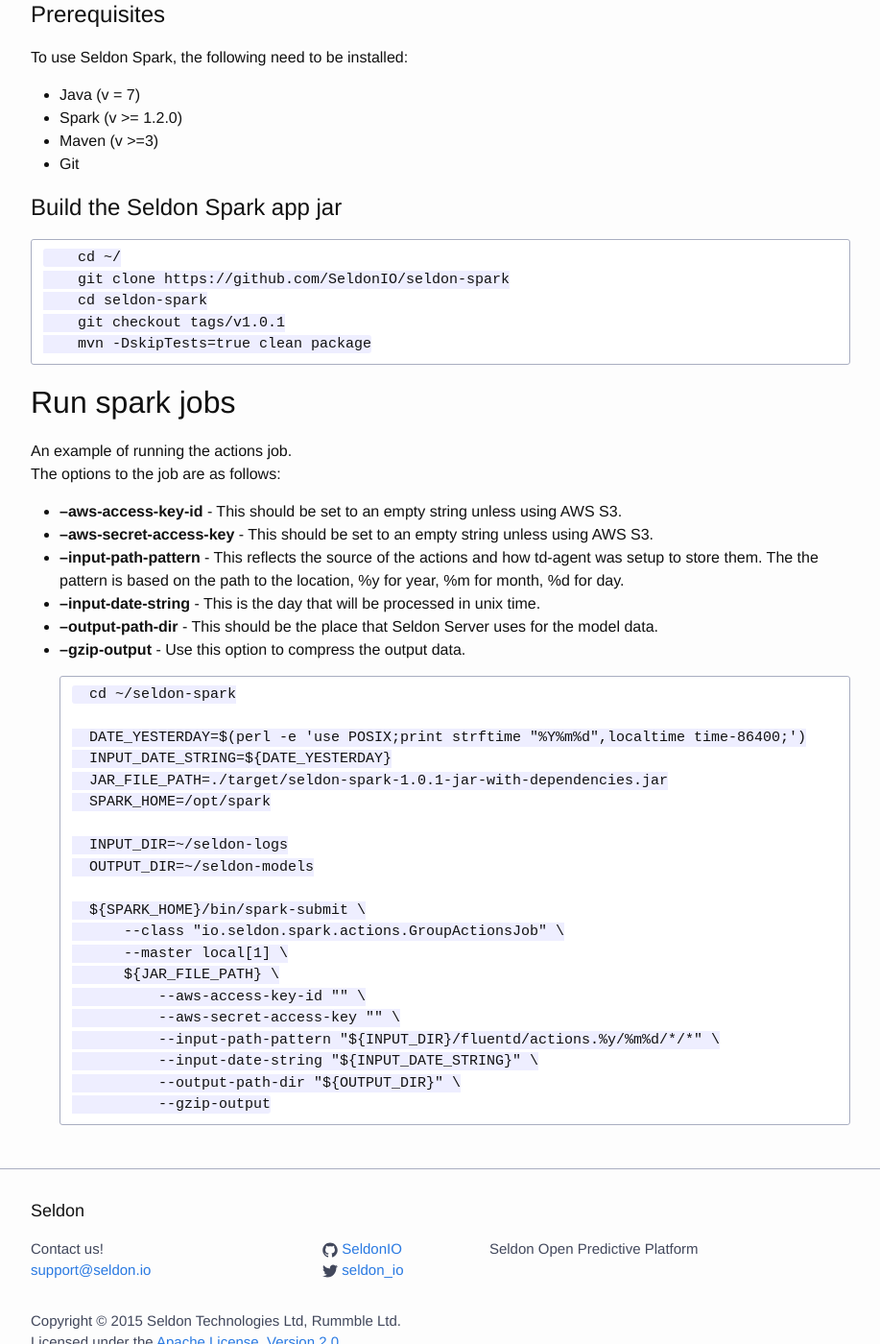
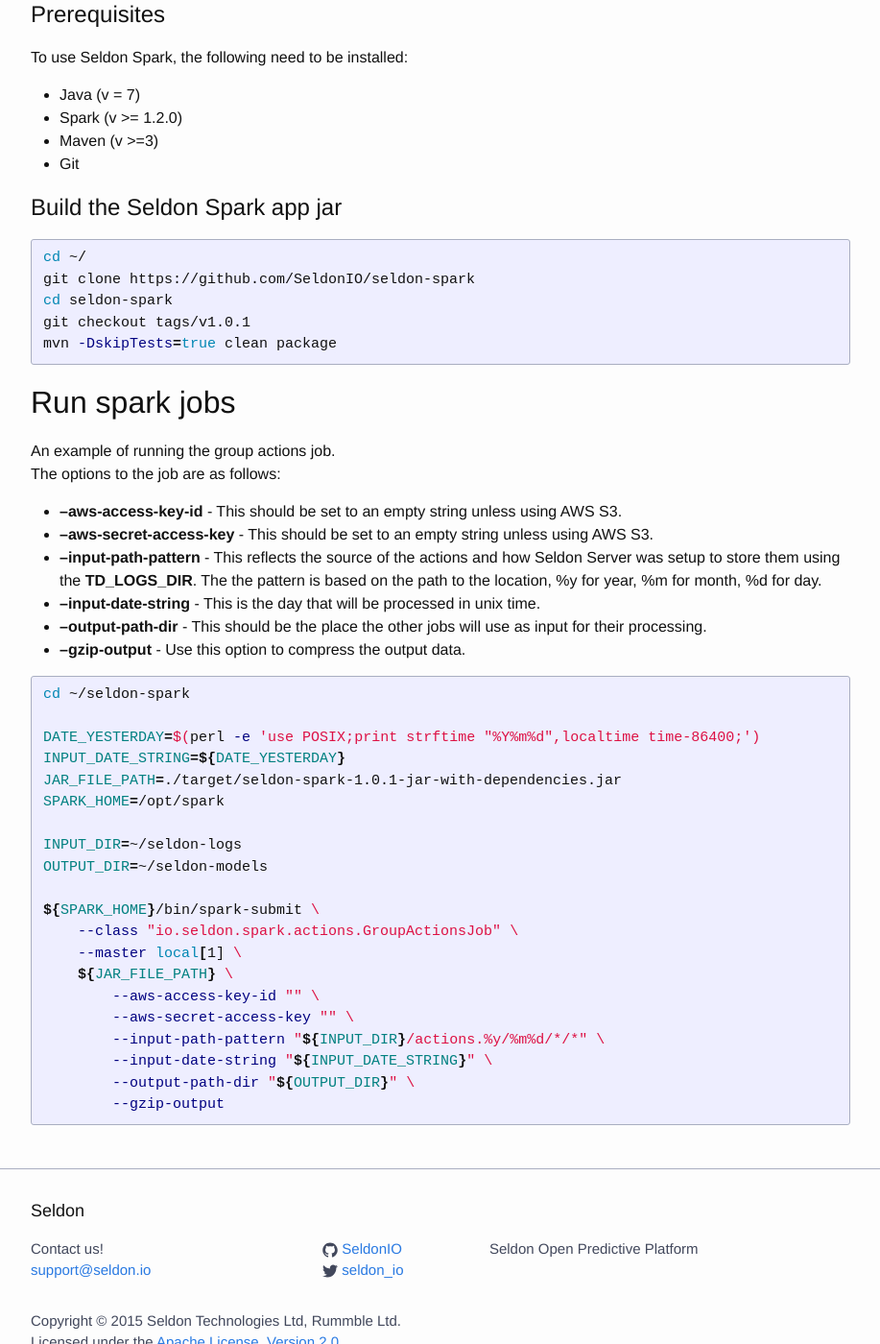
Before and after one commit to SeldonIO/seldonio.github.com, a Jekyll site: the page built from seldon-spark.md, in a window 1280 px wide and 1400 px high, scrolled down 259 px. Shown: the whole window at 96% size, without its empty margins (181-1098 px from the left). Built offline with Jekyll 4.4.1, drawn with Linux system fonts in a browser that asks for light colours.

Commit message:
syntax highlight changes and updated group actions job options detail

```diff
--- a/seldon-spark.md
+++ b/seldon-spark.md
@@ -20,41 +20,45 @@ To use Seldon Spark, the following need to be installed:
 
 ## Build the Seldon Spark app jar
 
-        cd ~/
-        git clone https://github.com/SeldonIO/seldon-spark
-        cd seldon-spark
-        git checkout tags/v1.0.1
-        mvn -DskipTests=true clean package
+{% highlight bash %}
+cd ~/
+git clone https://github.com/SeldonIO/seldon-spark
+cd seldon-spark
+git checkout tags/v1.0.1
+mvn -DskipTests=true clean package
+{% endhighlight %}
 
 # Run spark jobs
 
-An example of running the actions job.
+An example of running the group actions job.
 The options to the job are as follows:
 
 * **--aws-access-key-id** - This should be set to an empty string unless using AWS S3.
 * **--aws-secret-access-key** - This should be set to an empty string unless using AWS S3.
-* **--input-path-pattern** - This reflects the source of the actions and how td-agent was setup to store them. The the pattern is based on the path to the location, %y for year, %m for month, %d for day.
+* **--input-path-pattern** - This reflects the source of the actions and how Seldon Server was setup to store them using the **TD_LOGS_DIR**. The the pattern is based on the path to the location, %y for year, %m for month, %d for day.
 * **--input-date-string** - This is the day that will be processed in unix time.
-* **--output-path-dir** - This should be the place that Seldon Server uses for the model data.
+* **--output-path-dir** - This should be the place the other jobs will use as input for their processing.
 * **--gzip-output** - Use this option to compress the output data.
 
-        cd ~/seldon-spark
+{% highlight bash %}
+cd ~/seldon-spark
 
-        DATE_YESTERDAY=$(perl -e 'use POSIX;print strftime "%Y%m%d",localtime time-86400;')
-        INPUT_DATE_STRING=${DATE_YESTERDAY}
-        JAR_FILE_PATH=./target/seldon-spark-1.0.1-jar-with-dependencies.jar
-        SPARK_HOME=/opt/spark
+DATE_YESTERDAY=$(perl -e 'use POSIX;print strftime "%Y%m%d",localtime time-86400;')
+INPUT_DATE_STRING=${DATE_YESTERDAY}
+JAR_FILE_PATH=./target/seldon-spark-1.0.1-jar-with-dependencies.jar
+SPARK_HOME=/opt/spark
 
-        INPUT_DIR=~/seldon-logs
-        OUTPUT_DIR=~/seldon-models
+INPUT_DIR=~/seldon-logs
+OUTPUT_DIR=~/seldon-models
 
-        ${SPARK_HOME}/bin/spark-submit \
-            --class "io.seldon.spark.actions.GroupActionsJob" \
-            --master local[1] \
-            ${JAR_FILE_PATH} \
-                --aws-access-key-id "" \
-                --aws-secret-access-key "" \
-                --input-path-pattern "${INPUT_DIR}/fluentd/actions.%y/%m%d/*/*" \
-                --input-date-string "${INPUT_DATE_STRING}" \
-                --output-path-dir "${OUTPUT_DIR}" \
-                --gzip-output
+${SPARK_HOME}/bin/spark-submit \
+    --class "io.seldon.spark.actions.GroupActionsJob" \
+    --master local[1] \
+    ${JAR_FILE_PATH} \
+        --aws-access-key-id "" \
+        --aws-secret-access-key "" \
+        --input-path-pattern "${INPUT_DIR}/actions.%y/%m%d/*/*" \
+        --input-date-string "${INPUT_DATE_STRING}" \
+        --output-path-dir "${OUTPUT_DIR}" \
+        --gzip-output
+{% endhighlight %}
```
